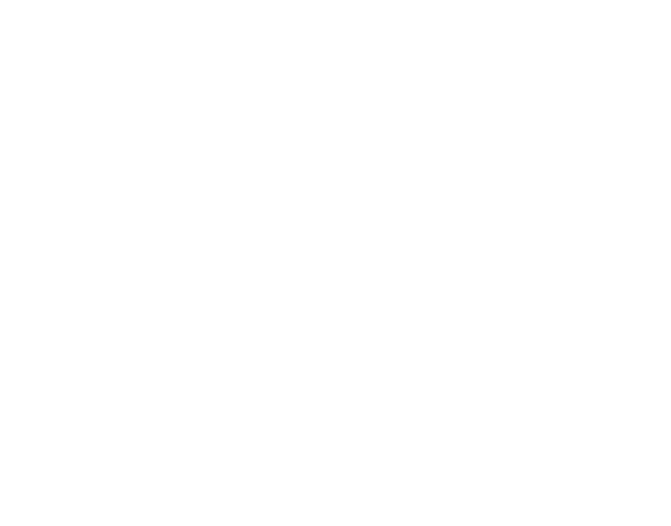
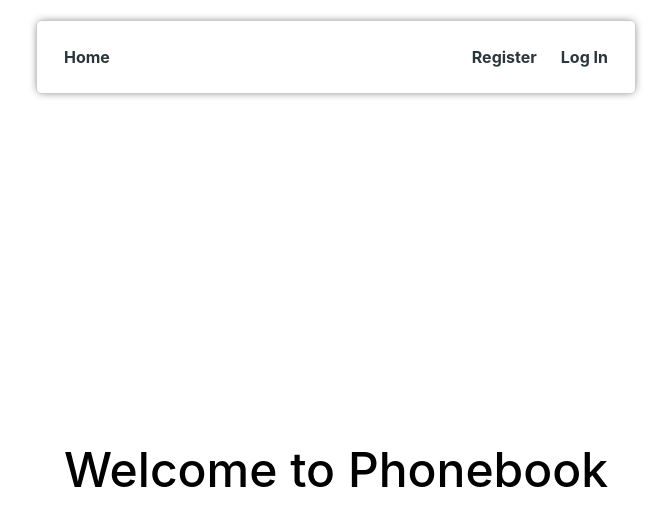
Before and after one commit to Alekcandrovich/phonebook, a React (Create React App) app: page / in a window 1280 px wide. Shown: the top 526 px of the page, without its empty margins (304-975 px from the left). Built offline with nearby package versions, Linux system fonts and the light colour scheme.

Commit message:
корректировка стилей

```diff
--- a/src/components/AppBar/AppBar.module.css
+++ b/src/components/AppBar/AppBar.module.css
@@ -1,7 +1,11 @@
 .header {
   display: flex;
   justify-content: space-between;
-  align-items: center;
-  margin: 20px 0 0 20px;
-  border-bottom: 1px solid #2a363b;
+  margin: 0 auto;
+  margin-top: 20px;
+  border: 1px solid #ccc;
+  max-width: 600px;
+  padding: 15px;
+  border-radius: 5px;
+  box-shadow: 0px 0px 10px -3px rgba(0,0,0,0.75);
 }
--- a/src/components/Filter/Filter.js
+++ b/src/components/Filter/Filter.js
@@ -8,7 +8,7 @@
   const dispatch = useDispatch();
   const filter = useSelector(selectFilter);
 
-  const handleFilterChange = (event) => {
+  const handleFilterChange = event => {
     const { value } = event.target;
     dispatch(changeFilter(value));
   };
@@ -27,7 +27,7 @@
         onChange={handleFilterChange}
       />
     </div>
-  )
+  );
 };
 
 export default Filter;
--- a/src/index.css
+++ b/src/index.css
@@ -15,7 +15,7 @@
 }
 
 .container {
-  max-width: 500px;
+  max-width: 600px;
   margin: 30px auto;
   padding: 30px;
   border: 1px solid #ccc;
--- a/src/index.js
+++ b/src/index.js
@@ -12,7 +12,7 @@
   <React.StrictMode>
     <Provider store={store}>
       <PersistGate loading={null} persistor={persistor}>
-        <BrowserRouter basename="/goit-react-hw-08-phonebook">
+        <BrowserRouter>
           <App />
         </BrowserRouter>
       </PersistGate>
--- a/src/pages/Home.js
+++ b/src/pages/Home.js
@@ -15,12 +15,7 @@
 export default function Home() {
   return (
     <div style={styles.container}>
-      <h1 style={styles.title}>
-        Contact manager welcome page{' '}
-        <span role="img" aria-label="Greeting icon">
-          💁‍♀️
-        </span>
-      </h1>
+      <h1 style={styles.title}>Welcome to Phonebook</h1>
     </div>
   );
 }
```
